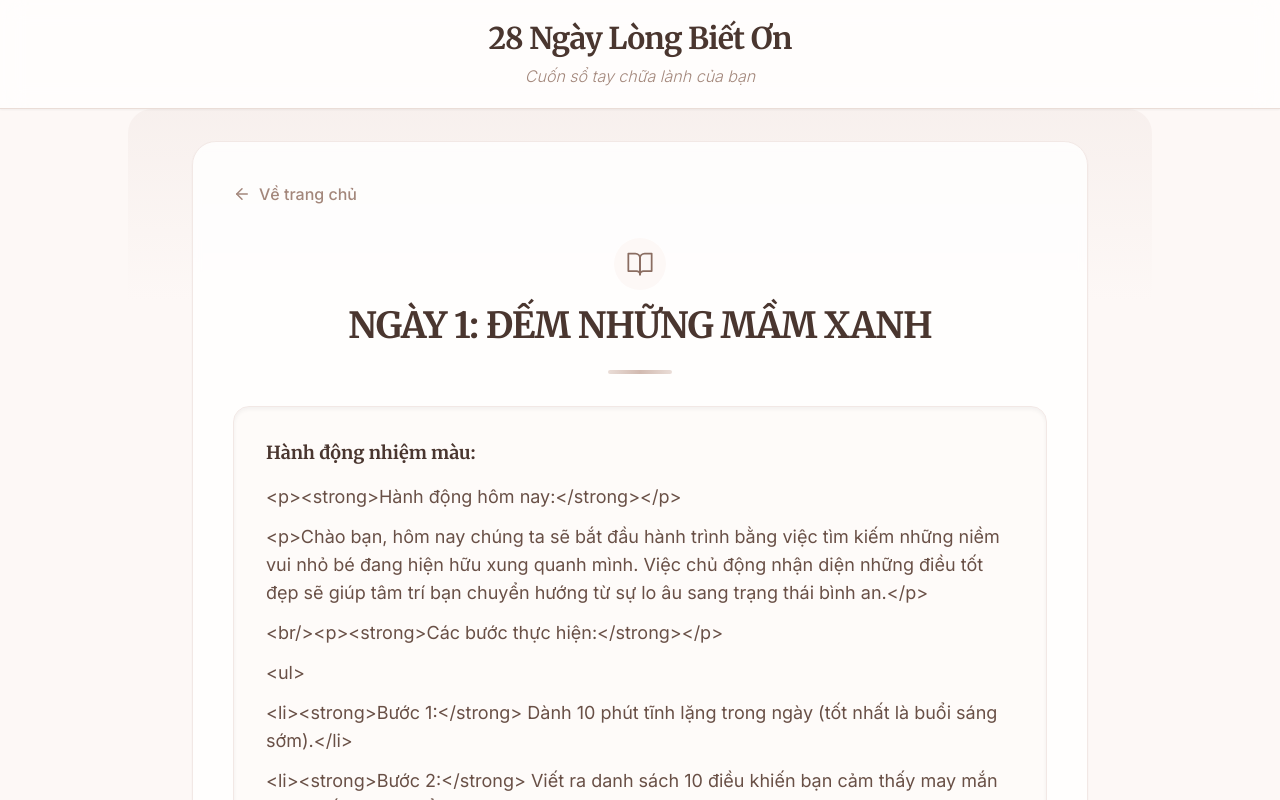
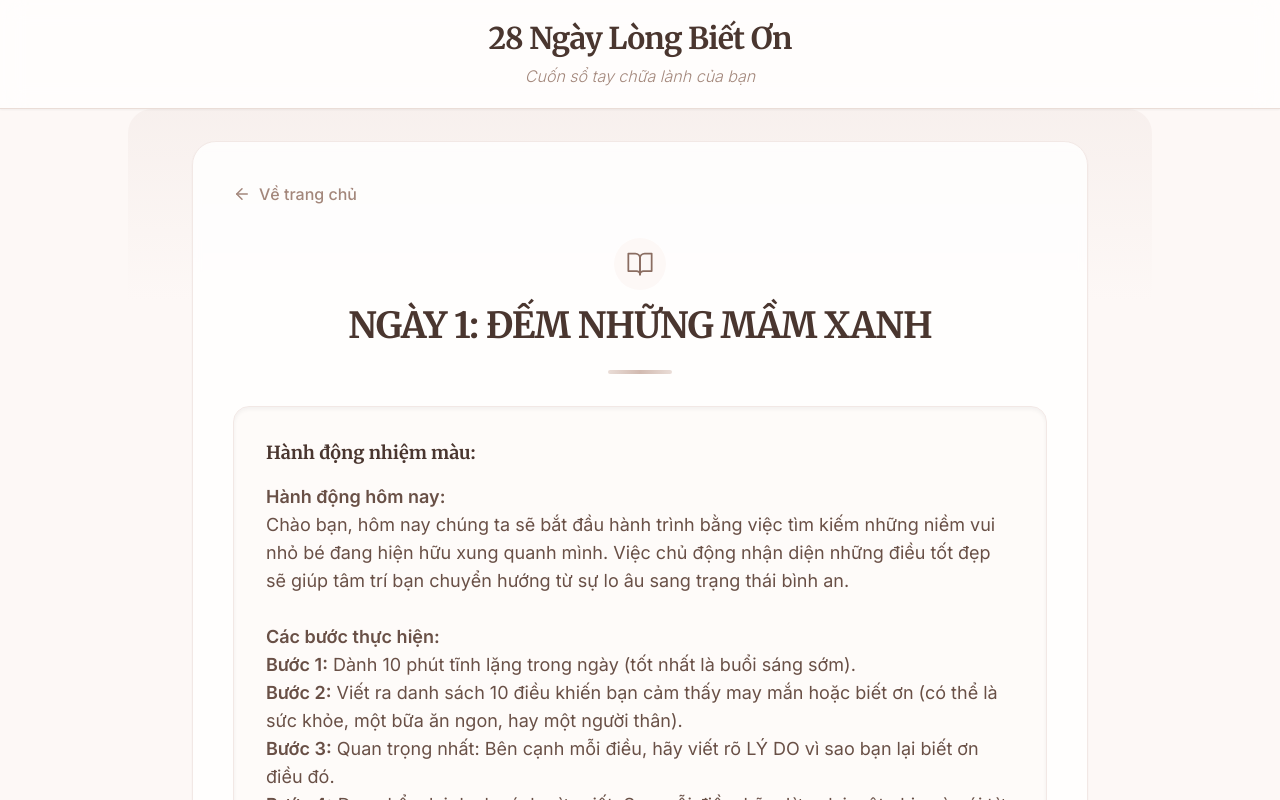
Before and after one commit to ezbase-media/28-ngay-thuc-hanh-biet-on, a React (Vite) app: page /day/1 in a window 1280 px wide. Shown: the top 800 px of the page. Built offline with nearby package versions, Linux system fonts and the light colour scheme.

Commit message:
Fix instruction HTML rendering & delete photo button style

```diff
--- a/src/components/SpecialTasks/SpecialTaskBuilder.jsx
+++ b/src/components/SpecialTasks/SpecialTaskBuilder.jsx
@@ -144,7 +144,7 @@ const SpecialTaskBuilder = ({ config, dayId }) => {
                                         <button
                                             type="button"
                                             onClick={() => handleDeletePhoto(field.id)}
-                                            className="inline-flex items-center text-sm font-medium text-red-500 hover:text-red-700 bg-red-50 hover:bg-red-100 px-4 py-2 rounded-full transition-colors"
+                                            className="inline-flex items-center text-sm font-medium text-warm-600 hover:text-warm-800 bg-warm-100 px-4 py-2 rounded-full transition-colors"
                                         >
                                             <Trash2 size={16} className="mr-2" /> Xóa ảnh
                                         </button>
--- a/src/pages/DayDetail.jsx
+++ b/src/pages/DayDetail.jsx
@@ -7,22 +7,12 @@ import { getDayData, saveDayData, getActiveCycle } from '../utils/storage';
 
 const renderInstruction = (text) => {
   if (!text) return null;
-  return text.split('\n').map((line, idx) => {
-    const parts = line.split(/(\*\*.*?\*\*|\*[^*]+\*)/g);
-    return (
-      <p key={idx} className="mb-3 text-warm-700 leading-relaxed md:text-lg">
-        {parts.map((part, i) => {
-          if (part.startsWith('**') && part.endsWith('**')) {
-            return <strong key={i} className="font-semibold text-warm-900">{part.slice(2, -2)}</strong>;
-          }
-          if (part.startsWith('*') && part.endsWith('*')) {
-            return <em key={i} className="italic text-warm-800">{part.slice(1, -1)}</em>;
-          }
-          return part;
-        })}
-      </p>
-    );
-  });
+  return (
+    <div
+      className="text-warm-700 leading-relaxed md:text-lg prose prose-warm max-w-none"
+      dangerouslySetInnerHTML={{ __html: text }}
+    />
+  );
 };
 
 const DayDetail = () => {
```
